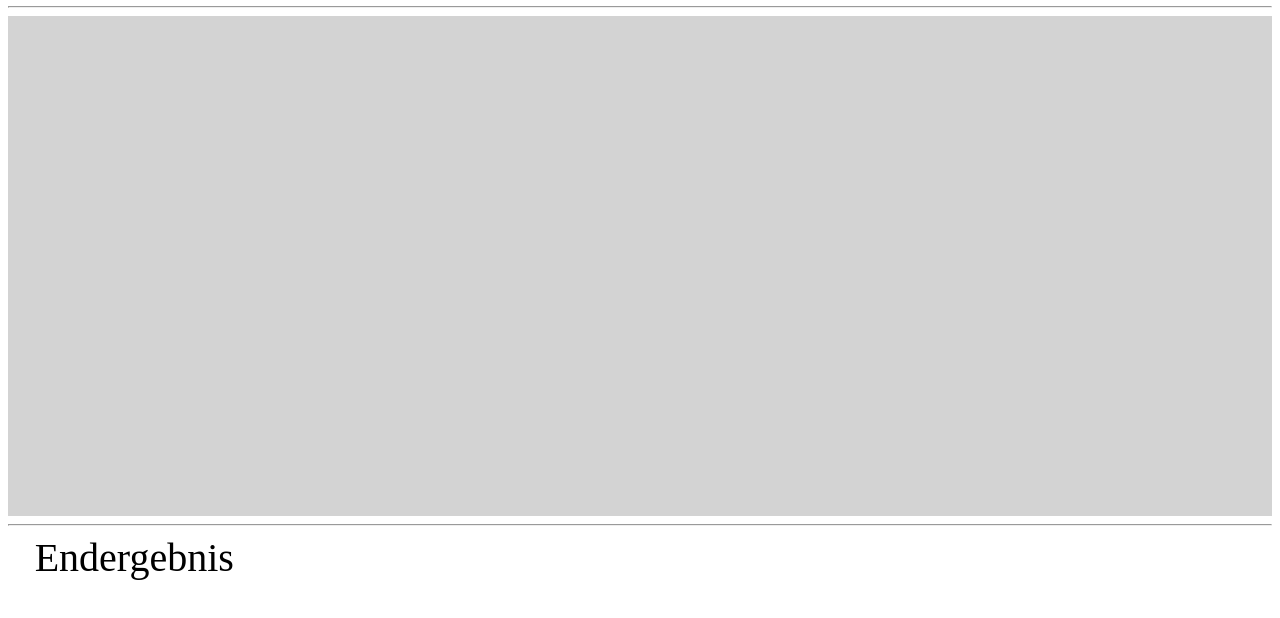
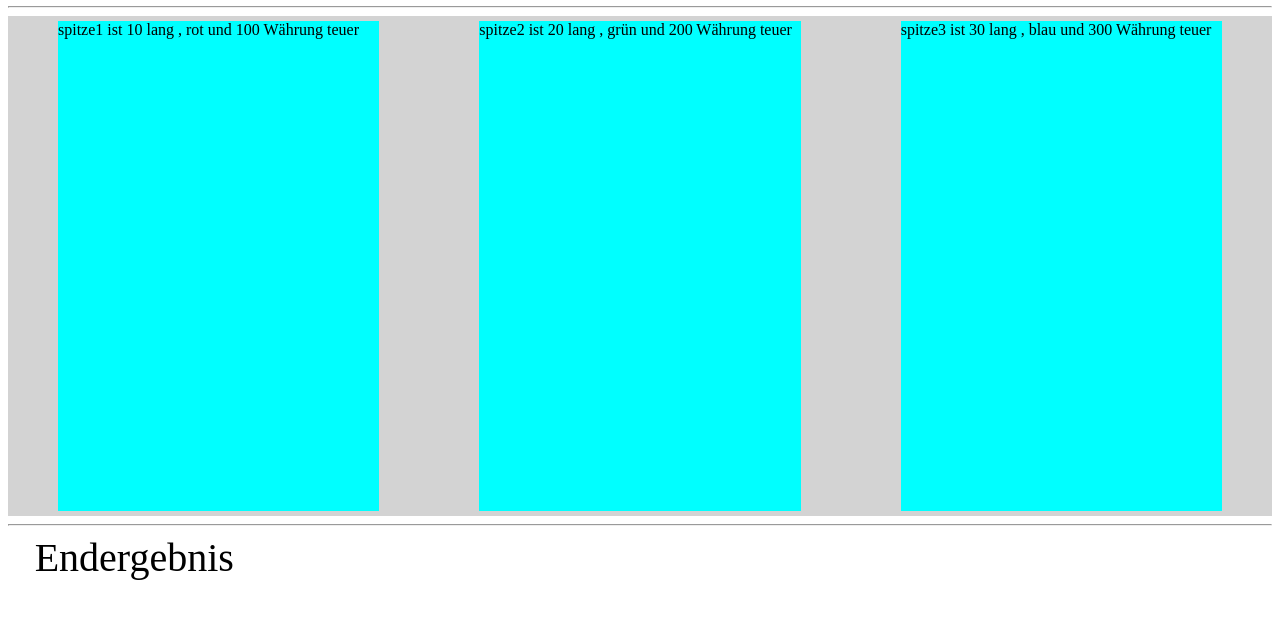
Before and after one commit to Beinagrind/GIS-SoSe-2021-JL, a plain HTML site: page Aufgabe2.3/unterseite1.html in a window 1280 px wide. Shown: the part 166-784 px from the top of the page. Drawn offline with Linux system fonts and the light colour scheme.

Commit message:
Update unterseite1.html

```diff
--- a/Aufgabe2.3/unterseite1.html
+++ b/Aufgabe2.3/unterseite1.html
@@ -7,7 +7,10 @@
     <title>Auswahl</title>
 
     <link rel="stylesheet" href="style.css">
+    <script src="data.js" defer></script>
     <script src="aufgabe2u3.js" defer></script>
+
+
 
 </head>
 
```
